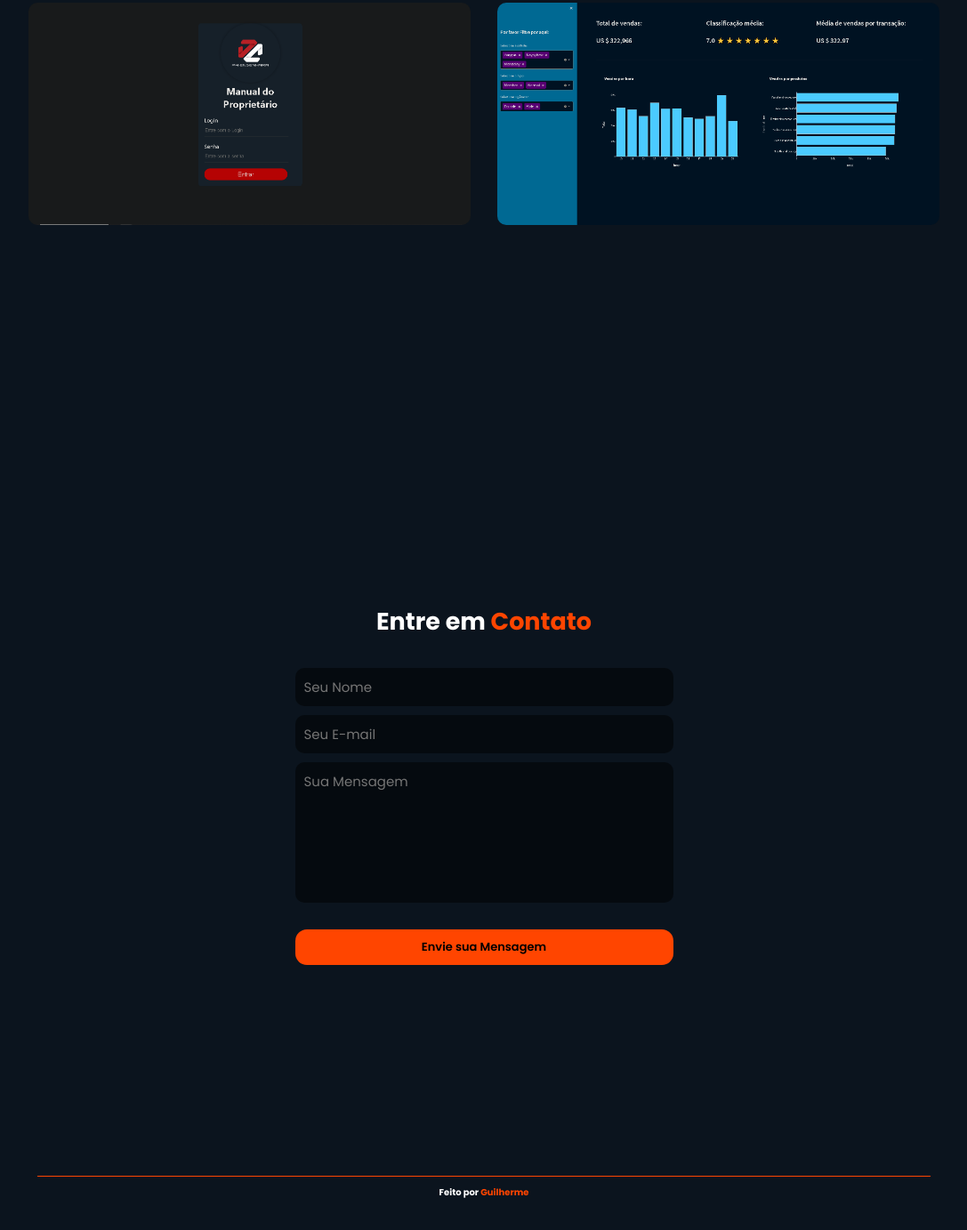
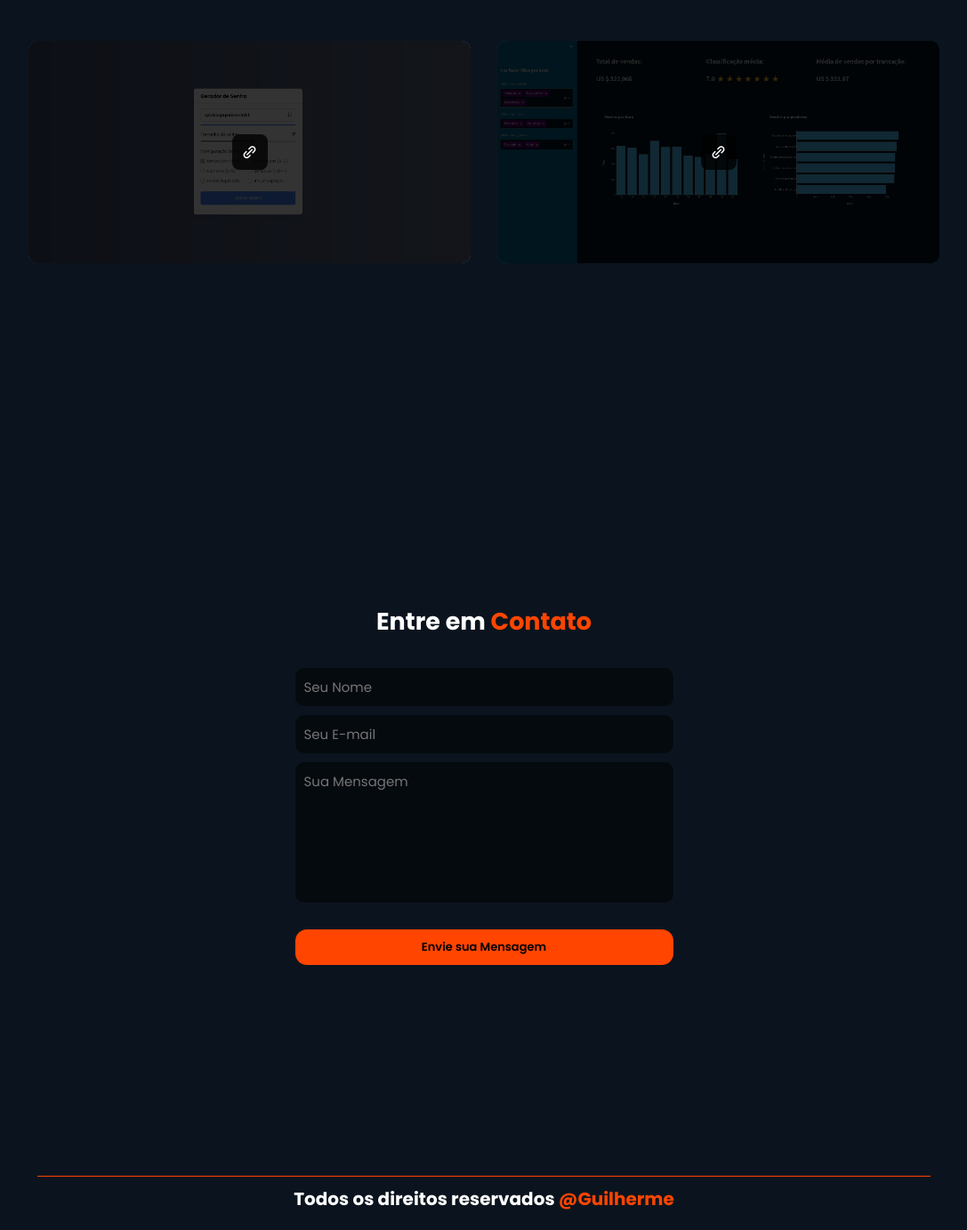
Before and after one commit to rithikkk/portfolio-2, a plain HTML site: page index.html in a window 1280 px wide. Shown: the part 5988-7371 px from the top of the page at 89% size, without its empty margins (96-1183 px from the left). Drawn offline with nearby package versions, Linux system fonts and the light colour scheme.

Commit message:
Fix: bug projects

```diff
--- a/index.html
+++ b/index.html
@@ -150,7 +150,7 @@
                 <i class='bx bxl-windows'></i>
                 <h3>Windows</h3>
                 <p>Eu uso o Windows como meu sistema operacional em meus computadores pessoais.
-                     Ele é fácil de usar e tem muitos aplicativos e programas disponíveis.</p>
+                 Ele é fácil de usar e tem muitos aplicativos e programas disponíveis.</p>
             </div>
 
             <div class="skill-card">
@@ -319,14 +319,18 @@
         <div class="heading">
             <h2>Projetos <span>Finalizados</span></h2>
         </div>
-        <br><br>
+        <br><br><br><br><br><br>
+        <HR>
+
+        </HR>
+
         <div class="projects-items">
 
             <div class="project-card">
-                <img src="images/project2.png" alt="">
+                <img src="images/pass.png" alt="">
 
                 <div class="card-overlay">
-                    <a href="#">
+                    <a href="https://guilhermee-ds.github.io/Password-Generator/">
                         <i class='bx bx-link-alt'></i>
                     </a>
                 </div>
@@ -342,6 +346,7 @@
                 </div>
             </div>
         </div>
+
     </section>
 
     <section class="contact" id="contact">
@@ -359,7 +364,7 @@
     </section>
     <footer class="footer">
         <hr>
-        <p style="font-weight: bold;">Feito por <span>Guilherme</span></p>
+        <p style="font-weight: bold;">Todos os direitos reservados <span> @Guilherme</span></p>
     </footer>
 
     <script src="https://unpkg.com/scrollreveal"></script>
--- a/style.css
+++ b/style.css
@@ -321,7 +321,7 @@ font-size: 1.8rem;
     background:rgba(0, 0, 0, 0.8);
     position: absolute;
     left: 0;
-    right: 0;
+    top: 0;
     width: 100%;
     height: 100%;
     display: flex;
@@ -381,6 +381,7 @@ textarea{
     text-align: center;
     font-size: 1rem;
     font-weight: bold;
+    font-size:20px;
 }
 
 hr{
```
Also changed, not shown: images/pass.png (added).
